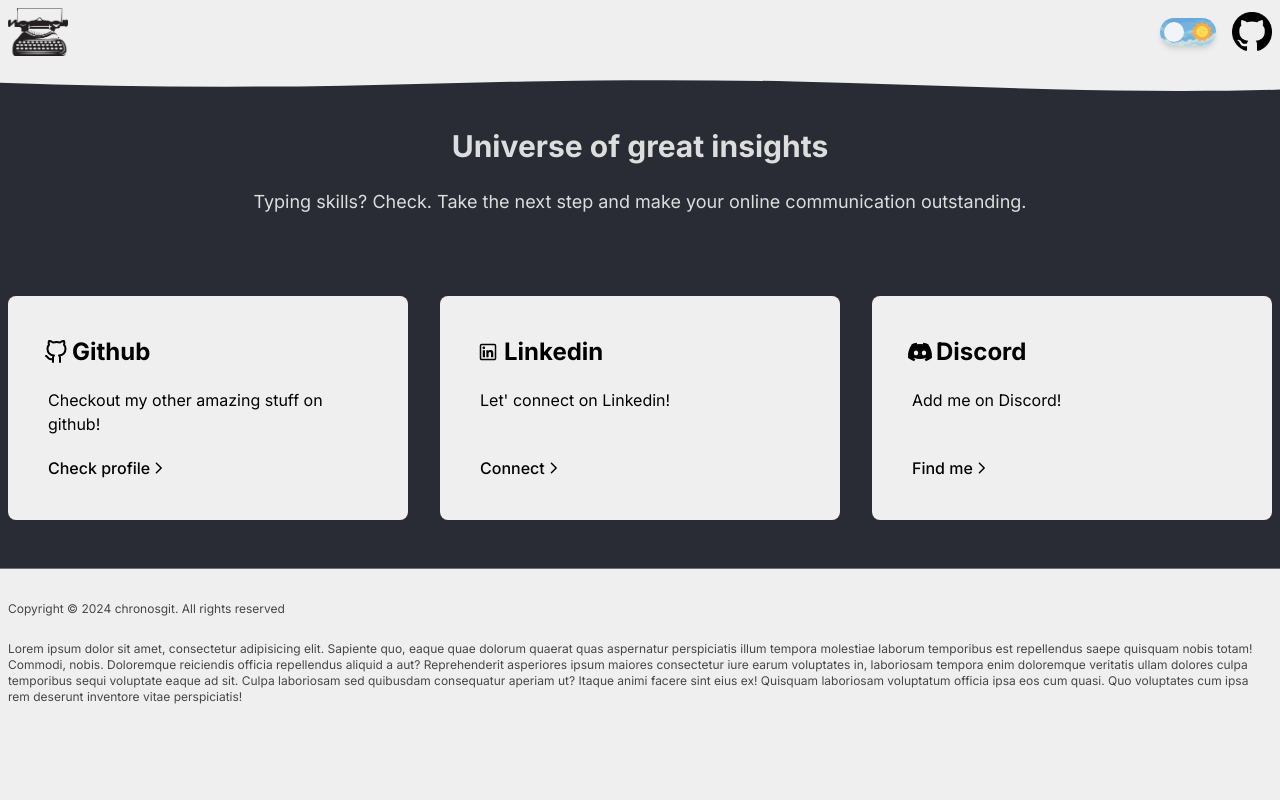
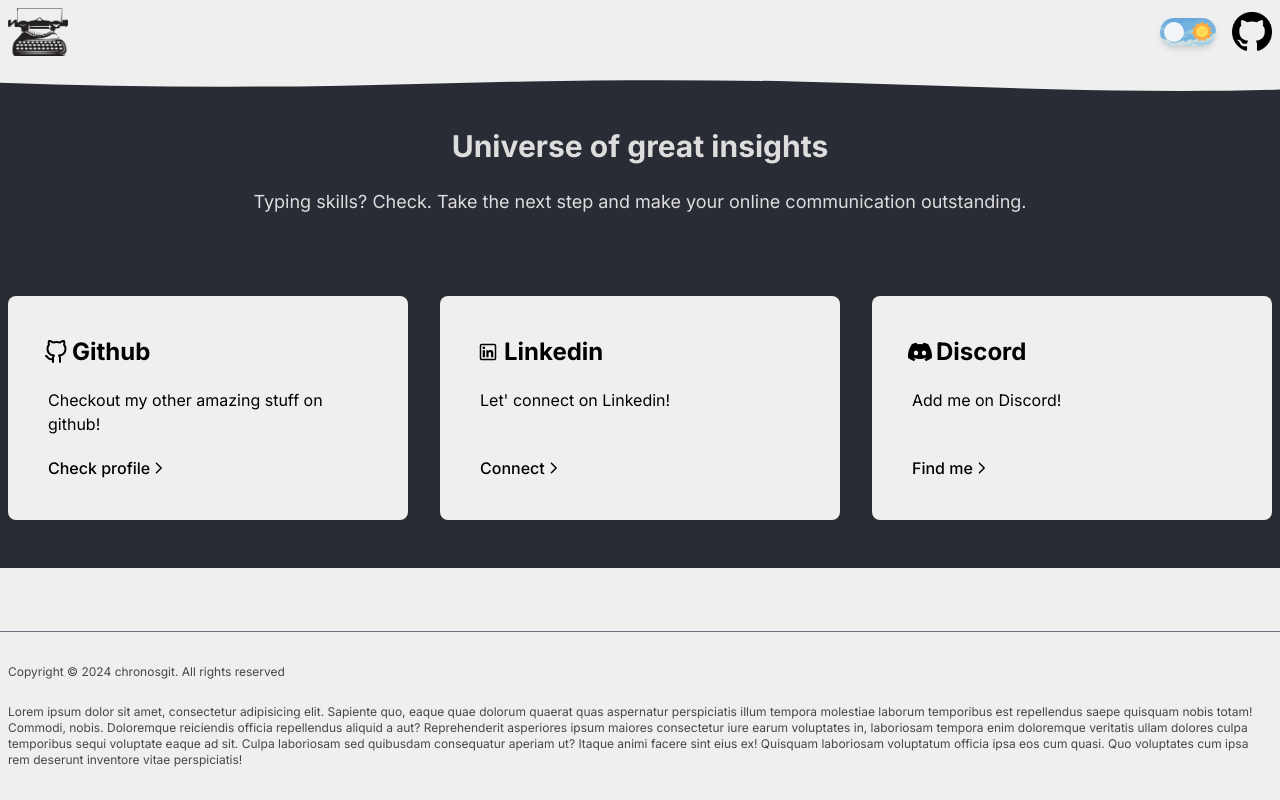
Before and after one commit to chronosgit/typewriter, a Next.js app: page / in a window 1280 px wide. Built offline with nearby package versions, Linux system fonts and the light colour scheme.

Commit message:
feat: updated page flex on /

```diff
--- a/src/app/_components/layout/Layout.tsx
+++ b/src/app/_components/layout/Layout.tsx
@@ -21,7 +21,9 @@ const Layout: FC<Props> = ({ children }) => {
 		<div className="flex flex-col min-h-screen">
 			<Header />
 
-			{children}
+			<div className="flex-grow">
+				{children}
+			</div>
 
 			<Footer />
 		</div>
```
